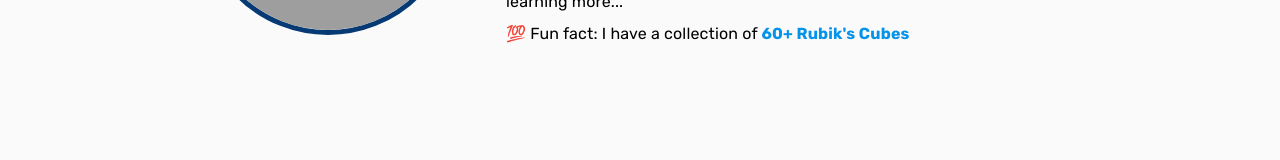
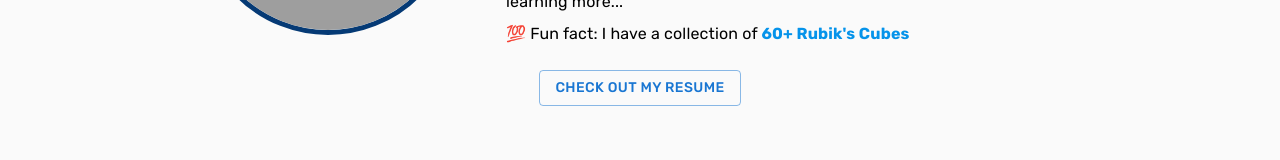
Before and after one commit to MarkRyanGarcia/Portfolio, a React (Vite) app: page / in a window 1280 px wide. Shown: the part 436-596 px from the top of the page. Built offline with nearby package versions, Linux system fonts and the light colour scheme; grey boxes are pictures that could not be loaded.

Commit message:
add favicon and resume button

```diff
--- a/index.html
+++ b/index.html
@@ -2,7 +2,7 @@
 <html lang="en">
   <head>
     <meta charset="UTF-8" />
-    <!-- <link rel="icon" type="image/svg+xml" href="/vite.svg" /> -->
+    <link rel="shortcut icon" href="./mark/mark.png" />
     <link rel="preconnect" href="https://fonts.googleapis.com">
     <link rel="preconnect" href="https://fonts.gstatic.com" crossorigin>
     <link href="https://fonts.googleapis.com/css2?family=Caveat+Brush&family=Rubik:ital,wght@0,300..900;1,300..900&display=swap" rel="stylesheet">
--- a/src/pages/Home.tsx
+++ b/src/pages/Home.tsx
@@ -1,4 +1,4 @@
-import { Avatar, Box, Stack, Typography } from "@mui/material";
+import { Avatar, Box, Button, Stack, Typography } from "@mui/material";
 
 export default function Home() {
 
@@ -48,6 +48,11 @@ export default function Home() {
                         </Typography>
                     </Stack>
                 </Stack>
+                <Button
+                    variant="outlined"
+                    href="https://github.com/MarkRyanGarcia/Resume/blob/main/resume.pdf"
+                    target="_blank"
+                >Check out my Resume</Button>
             </Stack>
         </Box>
     );
```
